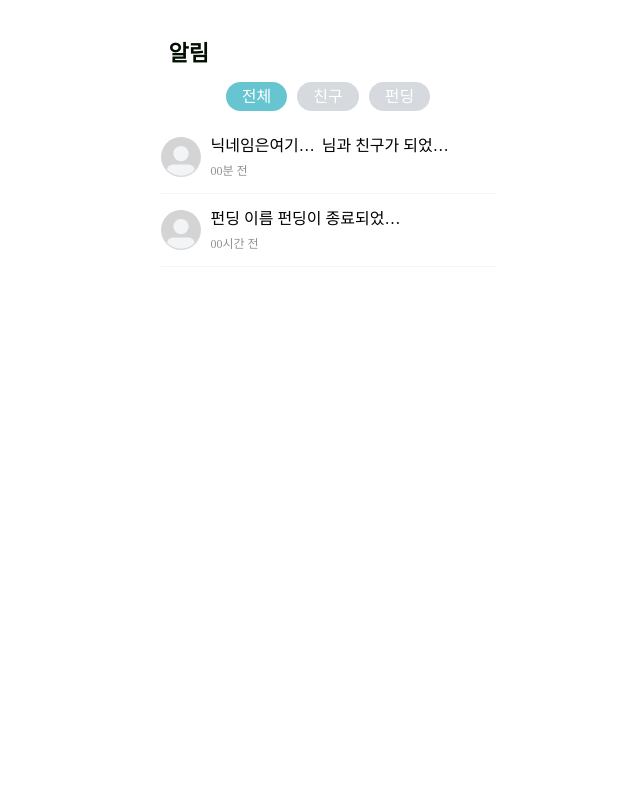
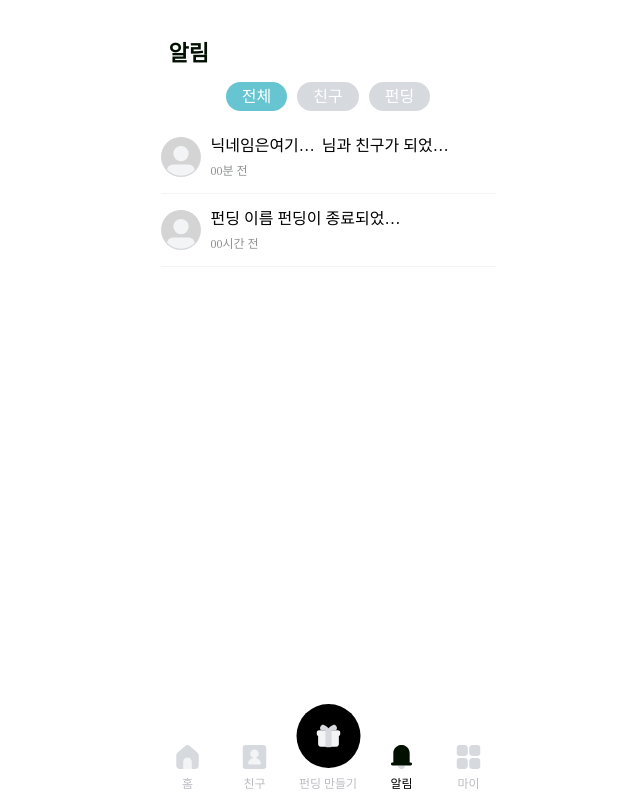
Before and after one commit to EFUB-GeumJaSsi/GiftU-Front, a React (Create React App) app: page /notifications in a window 1280 px wide. Shown: the whole page, without its empty margins (312-952 px from the left). Built offline with nearby package versions, Linux system fonts and the light colour scheme; no server answers.

Commit message:
💄ui: 네비게이션바 추가

```diff
--- a/src/pages/Friend/FriendPage.jsx
+++ b/src/pages/Friend/FriendPage.jsx
@@ -9,6 +9,7 @@ import ToastComponent from '../../components/common/ToastComponent.jsx';
 import VerticalCard from '../../components/Friend/VerticalCard';
 import HorizontalCard from '../../components/Friend/HorizontalCard';
 import { ReactComponent as IcnUnion } from '../../assets/Friend/icn_union.svg';
+import NavComponent from '../../components/common/NavComponent.jsx';
 
 const FriendPage = () => {
   // 친구 페이지 데이터
@@ -129,6 +130,7 @@ const FriendPage = () => {
           <SGuideText>친구에게 초대 메시지를 보내보세요!</SGuideText>
         )}
       </SFriendSection>
+      <NavComponent />
       {bottomSheetShow && (
         <BottomSheetComponent
           closeButton='cross'
@@ -211,7 +213,6 @@ const SLayout = styled.div`
   height: 100%;
   margin: 0 auto;
   padding-top: 40px;
-  padding-bottom: 104px;
   gap: 24px;
 
   box-sizing: border-box;
--- a/src/pages/Home/HomePage.jsx
+++ b/src/pages/Home/HomePage.jsx
@@ -1,5 +1,6 @@
 import styled from 'styled-components';
 import icn_search from '../../assets/common/search.svg';
+import NavComponent from '../../components/common/NavComponent';
 
 const HomePage = () => {
   return (
@@ -27,6 +28,7 @@ const HomePage = () => {
         <SH2>참여 가능한 펀딩</SH2>
         {/* 펀딩 목록 */}
       </SSection>
+      <NavComponent />
     </SLayout>
   );
 };
--- a/src/pages/Notification/NotificationPage.jsx
+++ b/src/pages/Notification/NotificationPage.jsx
@@ -5,6 +5,7 @@ import TagSelectComponent from '../../components/common/TagSelectComponent';
 import Modal from '../../components/common/ModalComponent';
 import { ReactComponent as IcnInfo } from '../../assets/Friend/icn_info.svg';
 import { ReactComponent as ProfileIcon } from '../../assets/common/profile_default.svg';
+import NavComponent from '../../components/common/NavComponent';
 
 const NotificationPage = () => {
   const [modalShow, setModalShow] = useState(false);
@@ -85,6 +86,7 @@ const NotificationPage = () => {
           ))}
         </SBtnWrapper>
       </SItemContainer>
+      <NavComponent />
       {modalShow && (
         <Modal actionText='추가하기' setModalShow={setModalShow}>
           {modalContent}
```
